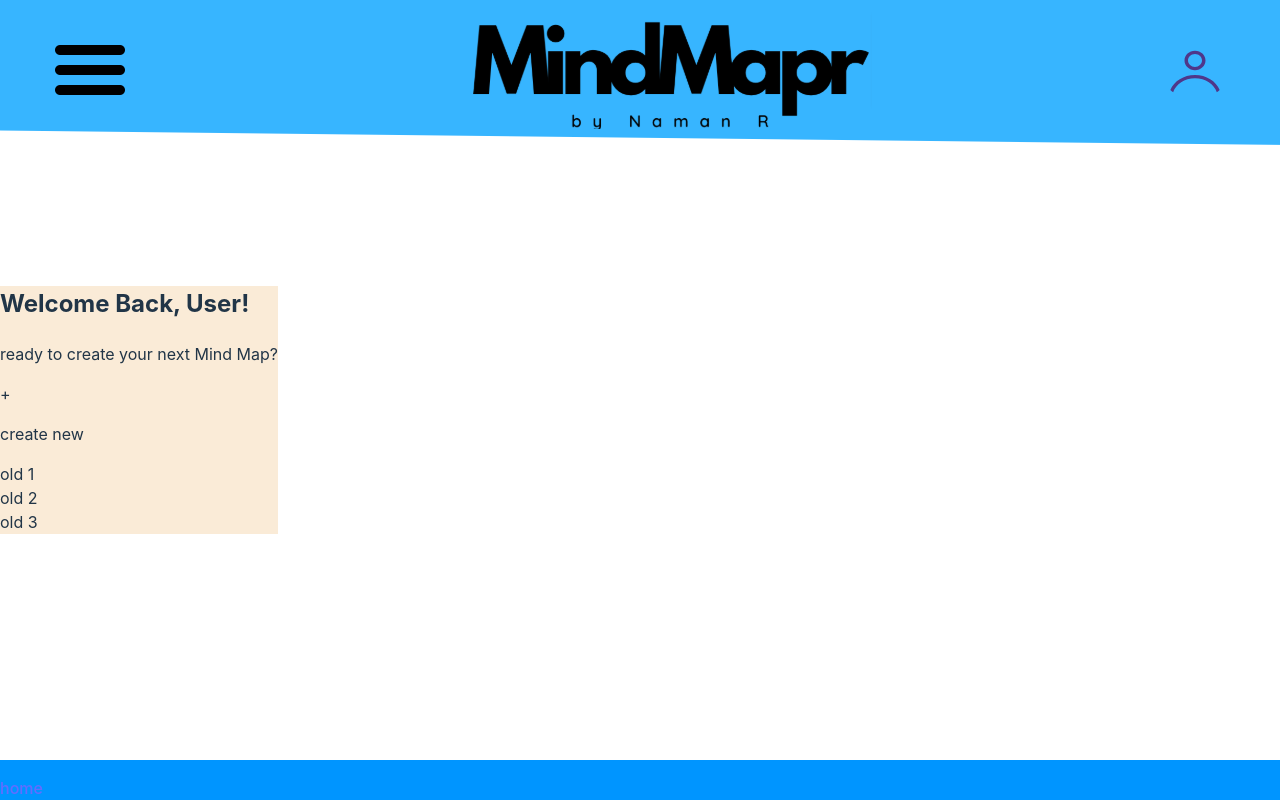
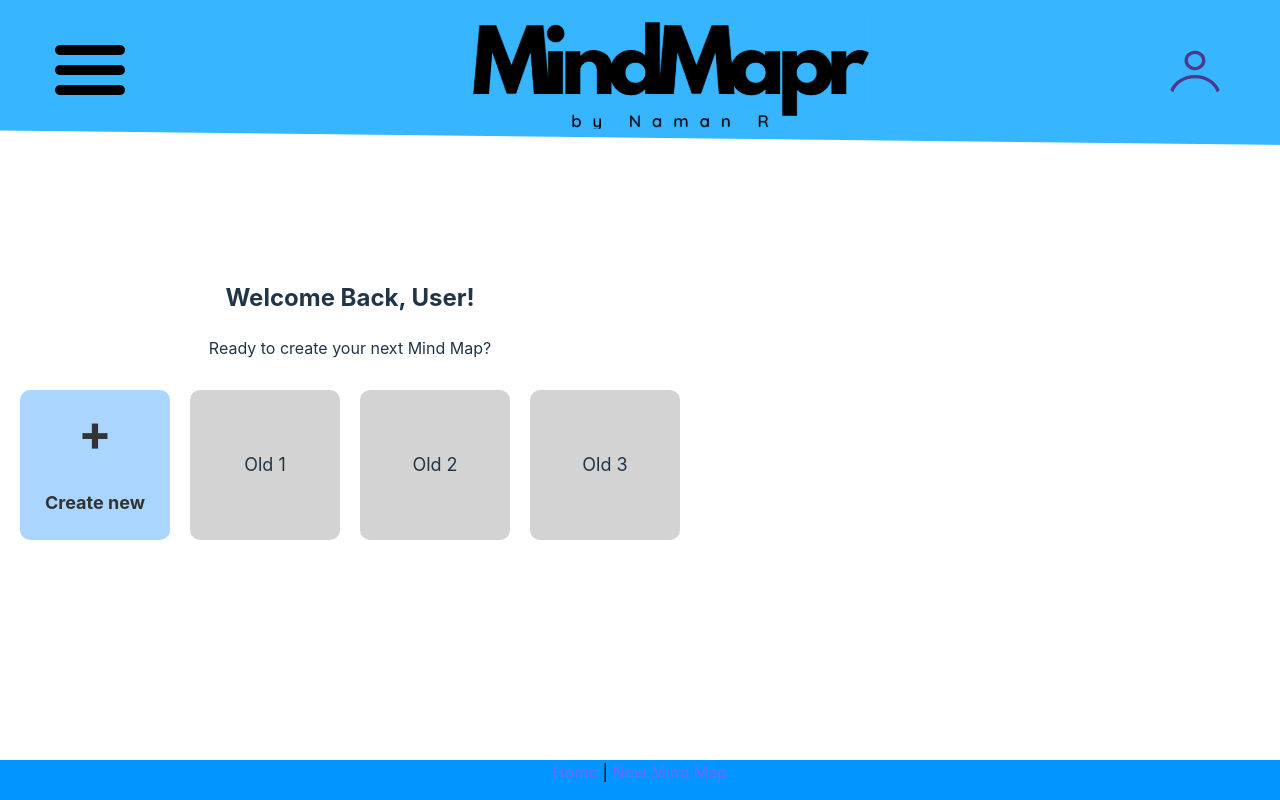
Before and after one commit to naman0r/MindMapr, a React (Vite) app in the folder frontend/: page / in a window 1280 px wide. Built offline with nearby package versions, Linux system fonts and the light colour scheme.

Commit message:
worked on frontend layout, it looks more like the figmq mockup but not completely

```diff
--- a/frontend/src/components/Footer.jsx
+++ b/frontend/src/components/Footer.jsx
@@ -2,13 +2,10 @@ import React from "react";
 import "../styles/App.css";
 import { Link } from "react-router-dom";
 
-/* FOoter does not hve its own syling shet document. THe styling is hosted in App.css*/
 const Footer = () => {
   return (
     <div className="footer">
-      <Link to="/">
-        <p>home</p>
-      </Link>
+      <Link to="/">Home</Link> | <Link to="/new">New Mind Map</Link>
     </div>
   );
 };
--- a/frontend/src/main.jsx
+++ b/frontend/src/main.jsx
@@ -7,11 +7,13 @@ import App from "./routes/App.jsx";
 import HomePage from "./routes/HomePage.jsx";
 import MindMapForm from "./routes/MindMapForm.jsx";
 import BlankTemplate from "./routes/BlankTemplate.jsx";
+import NewMM from "./routes/NewMM.jsx";
 
 const router = createBrowserRouter([
   { path: "/", element: <HomePage /> },
   { path: "/app", element: <App /> },
   { path: "/form", element: <MindMapForm /> },
+  { path: "/new", element: <NewMM /> },
 ]);
 
 createRoot(document.getElementById("root")).render(
--- a/frontend/src/routes/HomePage.jsx
+++ b/frontend/src/routes/HomePage.jsx
@@ -1,28 +1,26 @@
 import React from "react";
-import "../styles/App.css";
+import "../styles/HomePage.css";
 import TopNav from "../components/TopNav";
-import "../styles/HomePage.css";
-import Footer from "../components/Footer.jsx";
-import { createBrowserRouter, RouterProvider } from "react-router-dom"; // ✅ Correct import
-import { Link } from "react-router-dom"; // ✅ Add Link for navigation
+import Footer from "../components/Footer";
+import { Link } from "react-router-dom";
 
 function HomePage() {
   return (
     <div className="homepage-container">
       <TopNav />
 
-      <main>
+      <main className="main-content">
         <h2>Welcome Back, User!</h2>
-        <p>ready to create your next Mind Map? </p>
+        <p>Ready to create your next Mind Map?</p>
 
         <div className="mindmap-grid">
-          <div className="mindmap-card create-new">
+          <Link to="/new" className="mindmap-card create-new">
             <span>+</span>
-            <p>create new</p>
-          </div>
-          <div className="mindmap-card">old 1</div>
-          <div className="mindmap-card">old 2</div>
-          <div className="mindmap-card">old 3</div>
+            <p>Create new</p>
+          </Link>
+          <div className="mindmap-card">Old 1</div>
+          <div className="mindmap-card">Old 2</div>
+          <div className="mindmap-card">Old 3</div>
         </div>
       </main>
 
--- /dev/null
+++ b/frontend/src/routes/NewMM.jsx
@@ -0,0 +1,31 @@
+import { createBrowserRouter, RouterProvider } from "react-router-dom"; // ✅ Correct import
+import { Link } from "react-router-dom"; // ✅ Add Link for navigation
+
+import React from "react";
+import "../styles/NewMM.css";
+import TopNav from "../components/TopNav";
+import Footer from "../components/Footer";
+
+function NewMM() {
+  return (
+    <div className="newmm-container">
+      <TopNav />
+
+      <main className="newmm-content">
+        <h2>Just a Few Quick Steps First...</h2>
+        <textarea
+          placeholder="Insert your session notes below:"
+          className="session-notes"
+        ></textarea>
+        <button className="generate-button">Generate!</button>
+        <p className="api-output-placeholder">
+          *MindMap generated by ChatGPT API goes here*
+        </p>
+      </main>
+
+      <Footer />
+    </div>
+  );
+}
+
+export default NewMM;
--- a/frontend/src/styles/HomePage.css
+++ b/frontend/src/styles/HomePage.css
@@ -1,3 +1,39 @@
-main {
-  background-color: antiquewhite;
+/* HomePage styles */
+.homepage-container {
+  text-align: center;
 }
+
+.main-content {
+  background-color: #ffffff;
+  padding: 20px;
+}
+
+.mindmap-grid {
+  display: flex;
+  gap: 20px;
+  justify-content: center;
+  margin-top: 30px;
+}
+
+.mindmap-card {
+  width: 150px;
+  height: 150px;
+  background-color: #d3d3d3;
+  border-radius: 10px;
+  display: flex;
+  flex-direction: column;
+  align-items: center;
+  justify-content: center;
+  font-size: 18px;
+  cursor: pointer;
+}
+
+.create-new {
+  background-color: #a9d5ff;
+  font-weight: bold;
+  color: #333;
+}
+
+.create-new span {
+  font-size: 50px;
+}
--- /dev/null
+++ b/frontend/src/styles/NewMM.css
@@ -0,0 +1,35 @@
+/* NewMM styles */
+.newmm-container {
+  text-align: center;
+  padding-top: 60px;
+}
+
+.newmm-content {
+  padding: 20px;
+}
+
+.session-notes {
+  width: 80%;
+  height: 200px;
+  border: 1px solid #ccc;
+  border-radius: 8px;
+  padding: 10px;
+  font-size: 16px;
+}
+
+.generate-button {
+  background-color: #37b5ff;
+  color: white;
+  padding: 10px 20px;
+  border: none;
+  border-radius: 8px;
+  cursor: pointer;
+  font-size: 18px;
+  margin-top: 20px;
+}
+
+.api-output-placeholder {
+  margin-top: 20px;
+  font-style: italic;
+  color: #888;
+}
```
Also changed, not shown: 2 other files (tests, documents, lock files or other folders).
